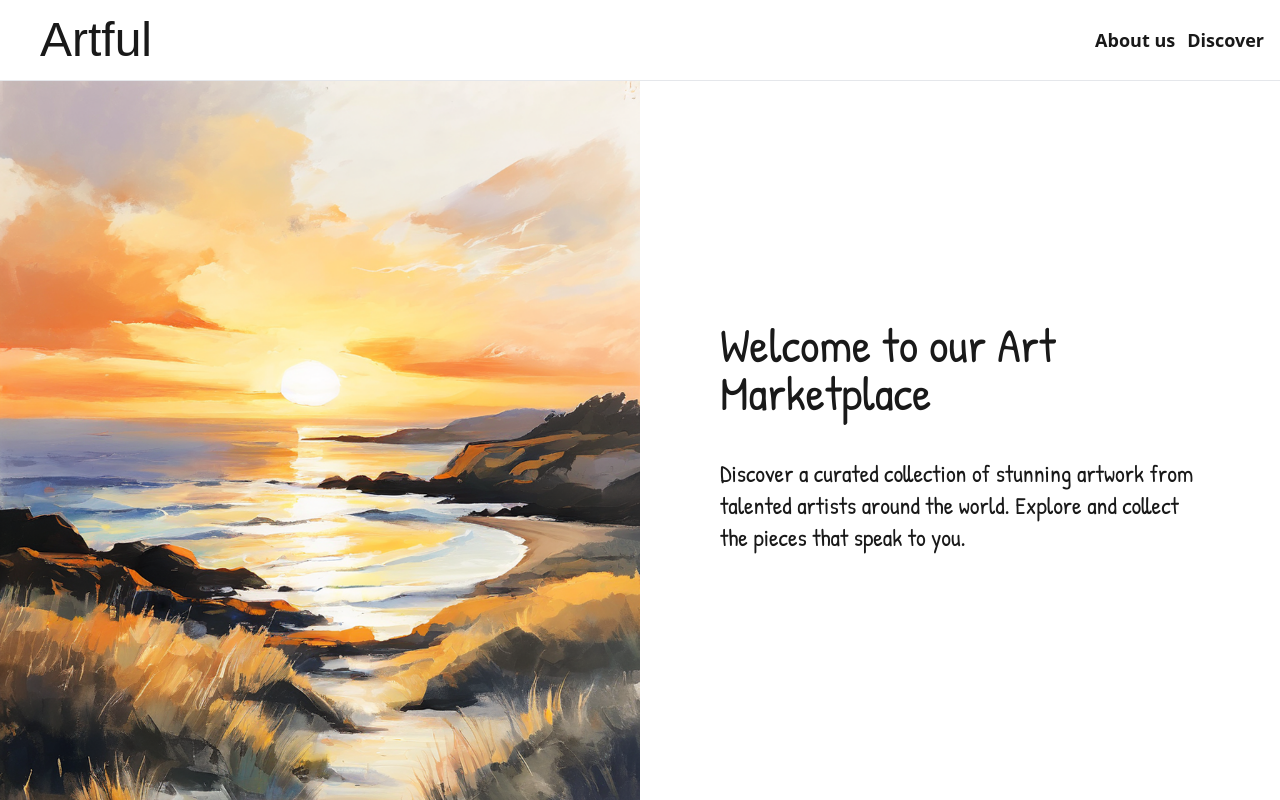
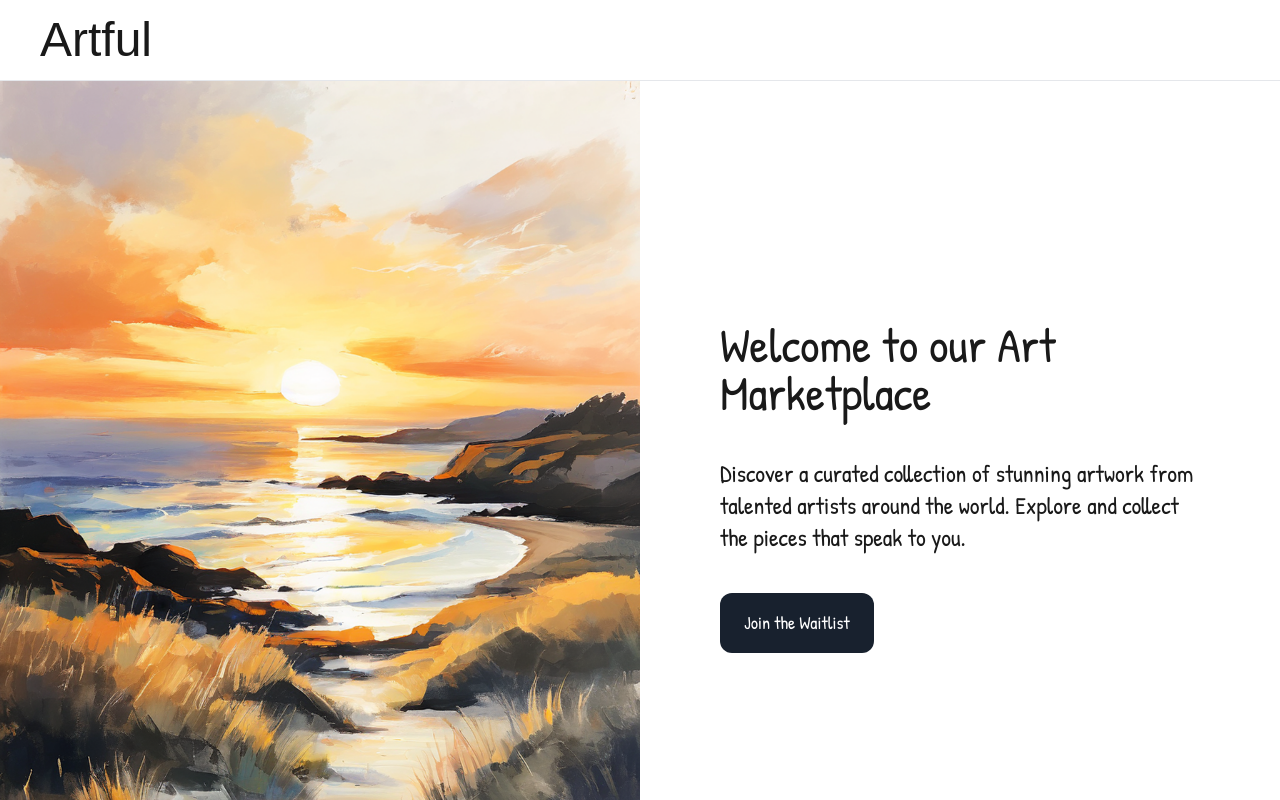
Before and after one commit to Goketech/Artful-web, a Next.js app: page / in a window 1280 px wide. Shown: the top 800 px of the page. Built offline with nearby package versions, Linux system fonts and the light colour scheme; a web font is replaced by a local one.

Commit message:
add waitlist form

```diff
--- a/components/Contact.tsx
+++ b/components/Contact.tsx
@@ -1,4 +1,5 @@
 import Image from "next/image"
+import Link from 'next/link';
 
 const Contact = () => {
   return (
@@ -8,7 +9,7 @@ const Contact = () => {
         </div>
         <div className='flex flex-col justify-center font-patrick items-start'>
             <h2 className='text-5xl mb-10'>Contact Us</h2>
-            <p>Have questions or need assistance? Our dedicated team is here to help. <span className="text-lg font-bold underline underline-offset-4">Contact us</span> today.</p>
+            <p>Have questions or need assistance? Our dedicated team is here to help. <span className="text-lg font-bold underline underline-offset-4"><Link href="mailto:visitartful@gmail.com"> Contact us</Link></span> today.</p>
         </div>
     </div>
   )
--- a/components/Footer.tsx
+++ b/components/Footer.tsx
@@ -16,18 +16,18 @@ const Footer = () => {
             <div className="flex bg-[#18212E] p-20 justify-between">
                 <div className="flex gap-20">
                     <h1 className="font-snell text-5xl pl-6">Artful</h1>
-                    <ul className="font-sans text-lg font-bold flex gap-10 items-center">
+                    {/* <ul className="font-sans text-lg font-bold flex gap-10 items-center">
                         <li>About Us</li>
                         <li>Privacy Policy</li>
                         <li>Careers</li>
                         <li>Blog</li>
-                    </ul>
+                    </ul> */}
                 </div>
                 <div className="flex gap-10">
-                    <Link href="https://www.facebook.com/people/Visit-Artful/61561640190416/">
+                    <Link target="_blank" href="https://www.facebook.com/people/Visit-Artful/61561640190416/">
                         <Image alt="facebook logo" src={'/FB.svg'} width={32} height={32} />
                     </Link>
-                    <Link href="https://x.com/visitartful">
+                    <Link target="_blank" href="https://x.com/visitartful">
                         <Image
                             alt="twitter logo"
                             src={'/Twitter.svg'}
@@ -35,7 +35,7 @@ const Footer = () => {
                             height={32}
                         />
                     </Link>
-                    <Link href="https://www.instagram.com/visitartful/">
+                    <Link target="_blank" href="https://www.instagram.com/visitartful/">
                         <Image alt="instagram logo" src={'/IG.svg'} width={32} height={32} />
                     </Link>
                 </div>
--- a/components/Hero.tsx
+++ b/components/Hero.tsx
@@ -1,4 +1,5 @@
 import Image from 'next/image'
+import Link from 'next/link';
 
 const Hero = () => {
     return (
@@ -16,6 +17,7 @@ const Hero = () => {
             <div className="w-1/2 pt-60 p-20 font-patrick flex flex-col">
                 <h1 className="text-5xl mb-4">Welcome to our Art Marketplace</h1>
                 <p className='text-2xl mt-6'>Discover a curated collection of stunning artwork from talented artists around the world. Explore and collect the pieces that speak to you.</p>
+                <Link target="_blank" href='https://tally.so/r/nG12oO'><button className='mt-10 px-6 text-white text-lg py-4 rounded-xl bg-[#18212E]'>Join the Waitlist</button></Link>
             </div>
         </div>
     )
--- a/components/Nav.tsx
+++ b/components/Nav.tsx
@@ -5,10 +5,10 @@ const Nav = () => {
         <>
             <nav className='flex flex-row items-center justify-between p-4'>
                 <h1 className='font-snell text-5xl pl-6'>Artful</h1>
-                <div className='font-sans text-lg font-bold flex gap-3'>
+                {/* <div className='font-sans text-lg font-bold flex gap-3'>
                     <span>About us</span>
                     <span>Discover</span>
-                </div>
+                </div> */}
                 {/* <div>
                 <button>Log In</button>
                 <button>Sign Up</button>
--- a/components/Waitlist.tsx
+++ b/components/Waitlist.tsx
@@ -1,4 +1,5 @@
 import Image from 'next/image'
+import Link from 'next/link';
 
 const Waitlist = () => {
   return (
@@ -8,7 +9,7 @@ const Waitlist = () => {
         </div>
         <div className='flex flex-col justify-center font-patrick items-start'>
             <p className='text-5xl mb-10'>Sign Up for the Waitlist</p>
-            <button className='px-6 text-white text-lg py-4 rounded-xl bg-[#18212E]'>Join the Waitlist</button>
+            <Link target="_blank" href='https://tally.so/r/nG12oO'><button className='px-6 text-white text-lg py-4 rounded-xl bg-[#18212E]'>Join the Waitlist</button></Link>
         </div>
     </div>
   )
```
